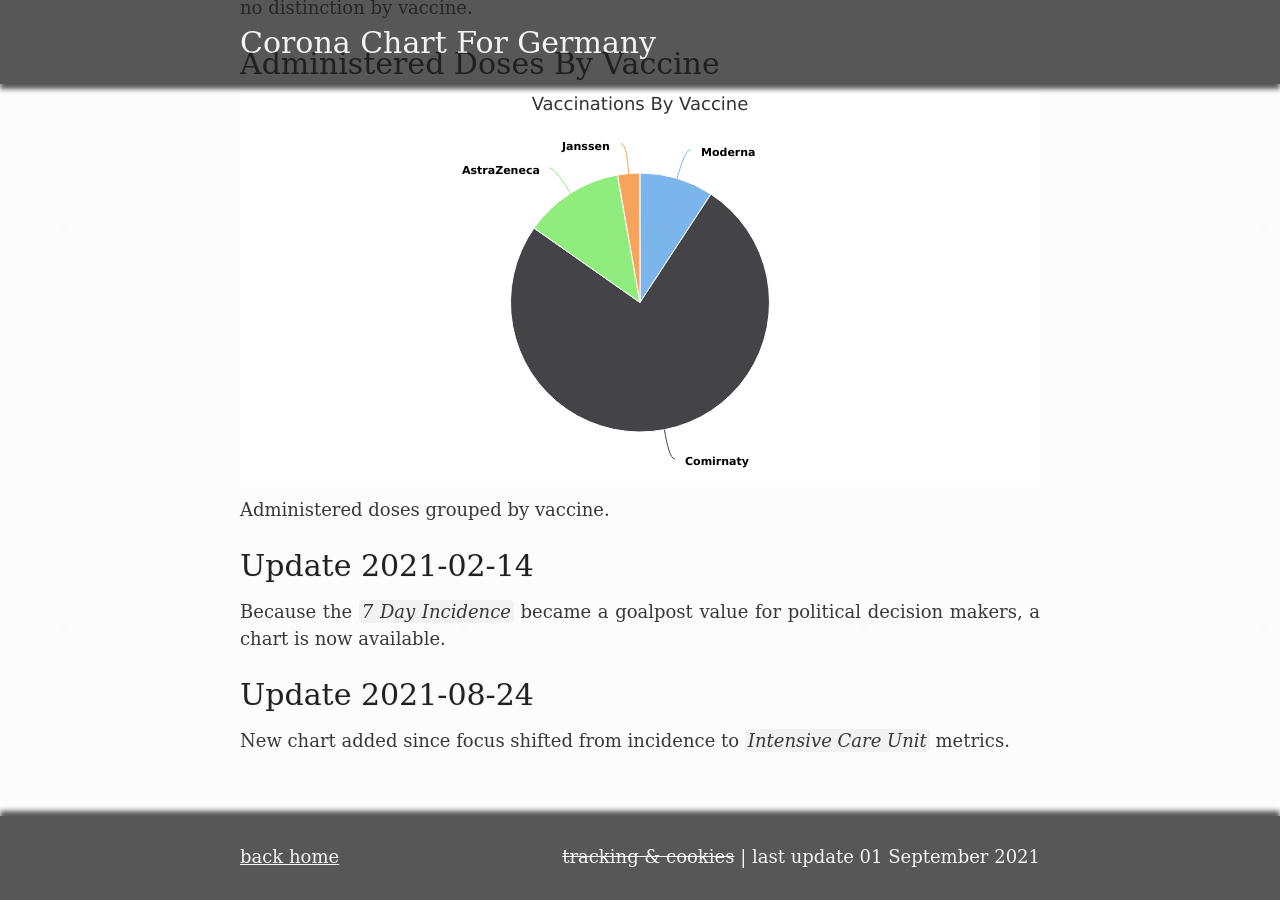
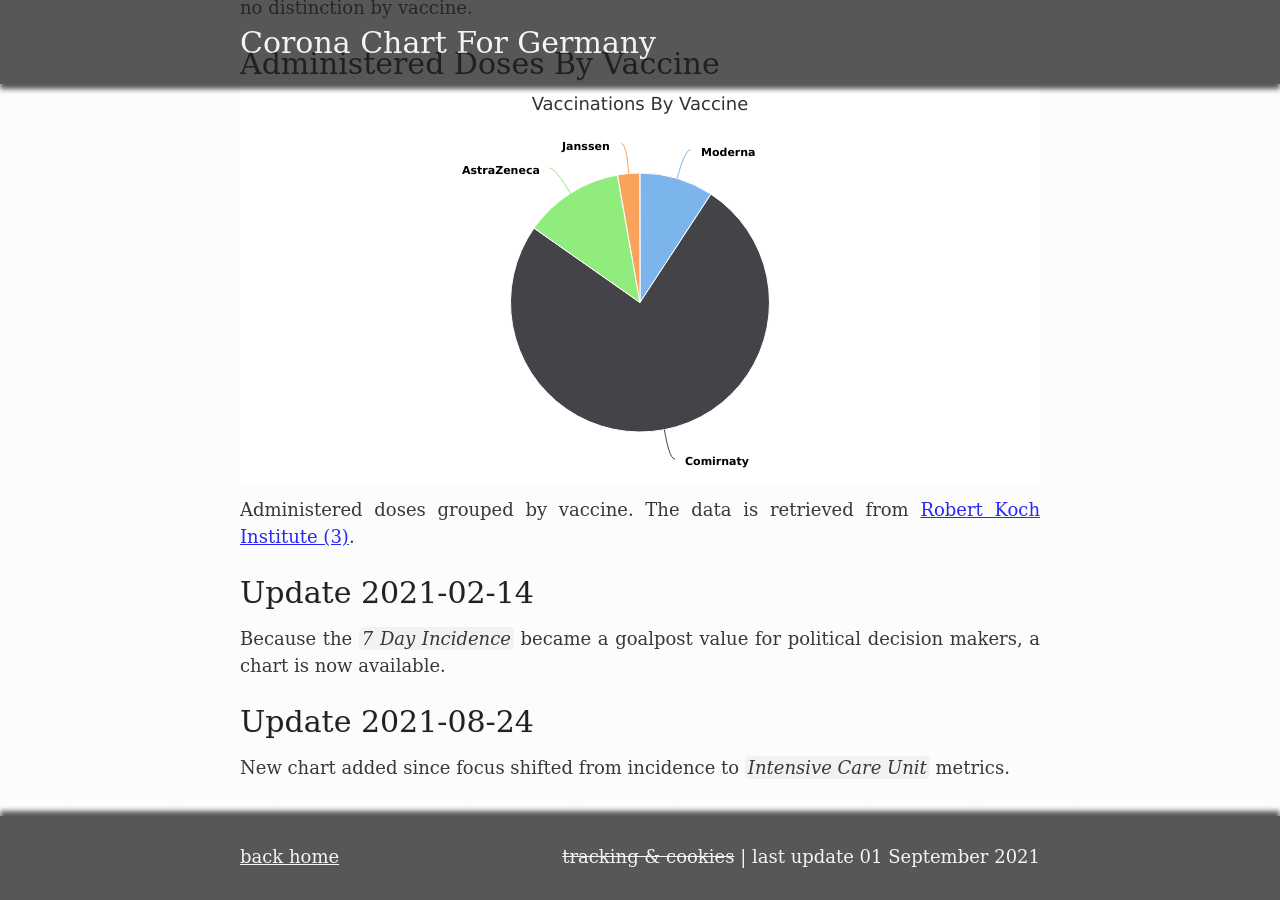
Before and after one commit to ZackDev/zackdev.github.io, a Jekyll site: the page built from _posts/2020-03-24-corona-chart-for-germany.md, in a window 1280 px wide and 900 px high, scrolled down 3050 px. Built offline with Jekyll 4.4.1, drawn with Linux system fonts in a browser that asks for light colours; before the commit the page ends 3923 px from its top, so only the background shows below that.

Commit message:
added missing source quote for 'vaccinations by vaccine'

```diff
--- a/_posts/2020-03-24-corona-chart-for-germany.md
+++ b/_posts/2020-03-24-corona-chart-for-germany.md
@@ -43,13 +43,14 @@ The daily vaccinations data is also available from [Robert Koch Institute (2)][3
 
 {% include div.html name="chart_corona_vaccinations_by_vaccine_germany" %}
 
-Administered doses grouped by vaccine.
+Administered doses grouped by vaccine. The data is retrieved from [Robert Koch Institute (3)][5].
 
 
 [1]: <https://github.com/CSSEGISandData/COVID-19> "COVID-19 Data Repository by the Center for Systems Science and Engineering (CSSE) at Johns Hopkins University"
 [2]: <https://www.rki.de/DE/Content/InfAZ/N/Neuartiges_Coronavirus/Daten/Testzahlen-gesamt.xlsx?__blob=publicationFile> "Erfassung der SARS-CoV-2-Testzahlen in Deutschland"
 [3]: <https://www.rki.de/DE/Content/InfAZ/N/Neuartiges_Coronavirus/Daten/Impfquotenmonitoring.xlsx?__blob=publicationFile> "Tabelle mit den gemeldeten Impfungen bundesweit und nach Bundesland sowie nach STIKO-Indikation"
 [4]: <https://www.intensivregister.de> "DIVI-Intensivregister (www.intensivregister.de)"
+[5]: <https://raw.githubusercontent.com/robert-koch-institut/COVID-19-Impfungen_in_Deutschland/master/Aktuell_Deutschland_Bundeslaender_COVID-19-Impfungen.csv> "COVID-19-Impfungen_in_Deutschland/Aktuell_Deutschland_Bundeslaender_COVID-19-Impfungen.csv"
 
 # Update 2021-02-14
 Because the `7 Day Incidence` became a goalpost value for political decision makers, a chart is now available.
```
